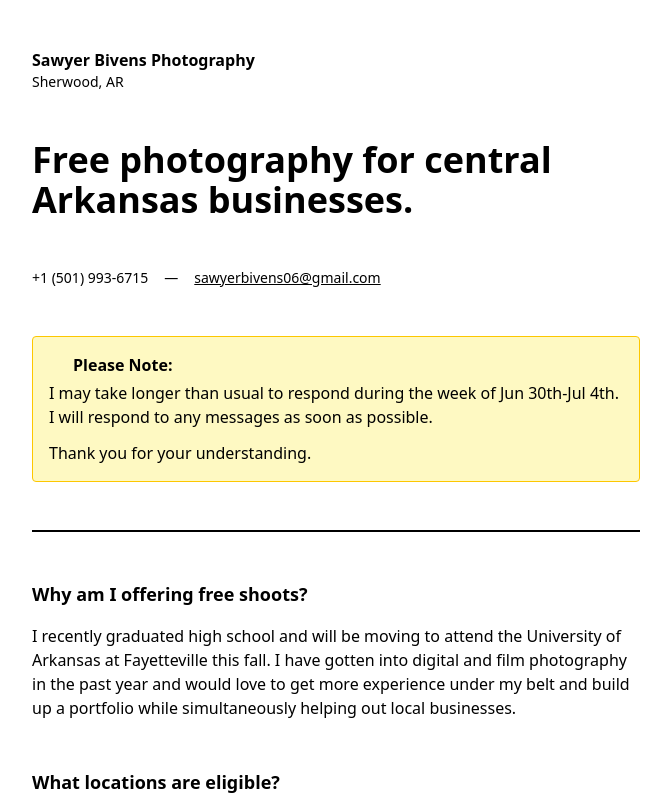
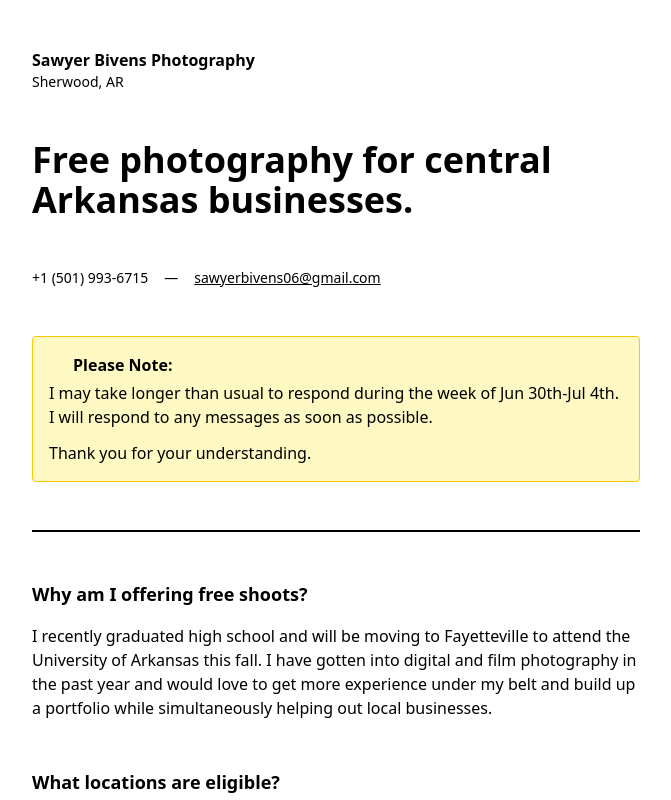
Before and after one commit to sawyerbivens/www.sawyerbivens.com, a Next.js app: page / in a window 1280 px wide. Shown: the top 800 px of the page, without its empty margins (304-975 px from the left). Built offline with nearby package versions, Linux system fonts and the light colour scheme; some icons are missing.

Commit message:
More word changing

```diff
--- a/src/app/page.tsx
+++ b/src/app/page.tsx
@@ -118,7 +118,7 @@ function FilmSection() {
         <p className="text-sm">
           {" "}
           ^ Cost of film is based on Bedford Camera & Video&apos;s price of
-          Kodak Gold 200 (36exp, 35mm) at $14.00/roll as of Jun 26 2025
+          Kodak Gold 200 (36exp, 35mm) at $14.00/roll as of June 26th 2025.
         </p>
       </div>
 
@@ -141,12 +141,12 @@ function FilmSection() {
           and will store the developed film &quot;negatives&quot; for you unless
           you request them.
         </p>
-        <p>
+        {/* <p>
           <span className="underline">Note:</span> If you would like to handle
           this yourself, feel free! Let me know in advance and I will simply
           give you the film rolls once done shooting for you to get them
           developed and scanned yourself!
-        </p>
+        </p> */}
       </div>
     </>
   );
@@ -250,8 +250,8 @@ export default function Home() {
         <div className="flex flex-col gap-4">
           <h2 className="text-lg font-bold">Why am I offering free shoots?</h2>
           <p>
-            I recently graduated high school and will be moving to attend the
-            University of Arkansas at Fayetteville this fall. I have gotten into
+            I recently graduated high school and will be moving to Fayetteville
+            to attend the University of Arkansas this fall. I have gotten into
             digital and film photography in the past year and would love to get
             more experience under my belt and build up a portfolio while
             simultaneously helping out local businesses.
```
